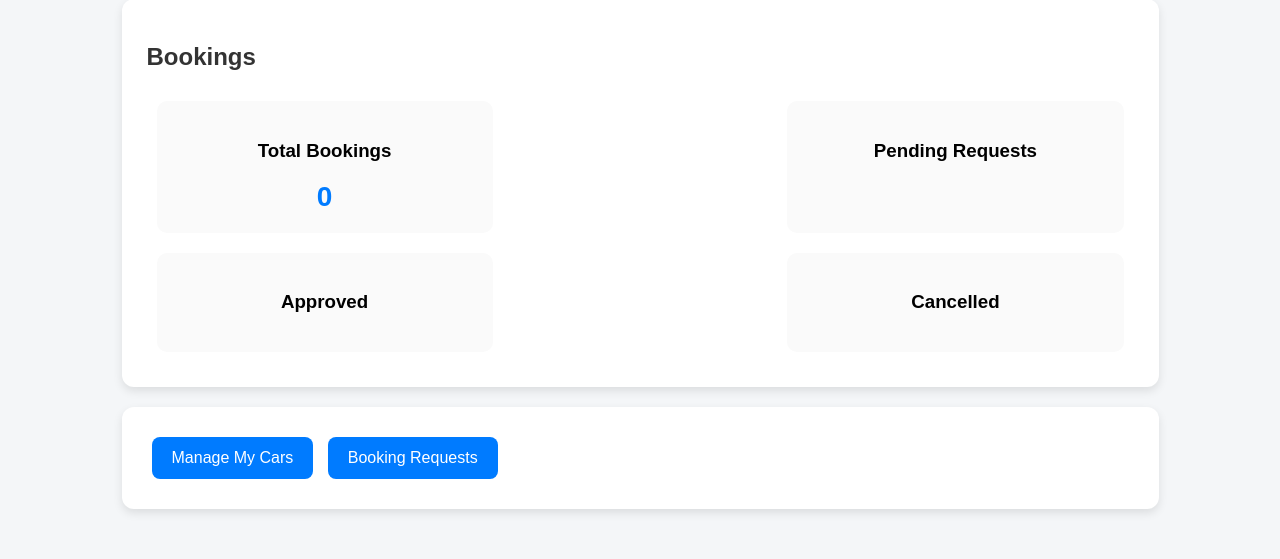
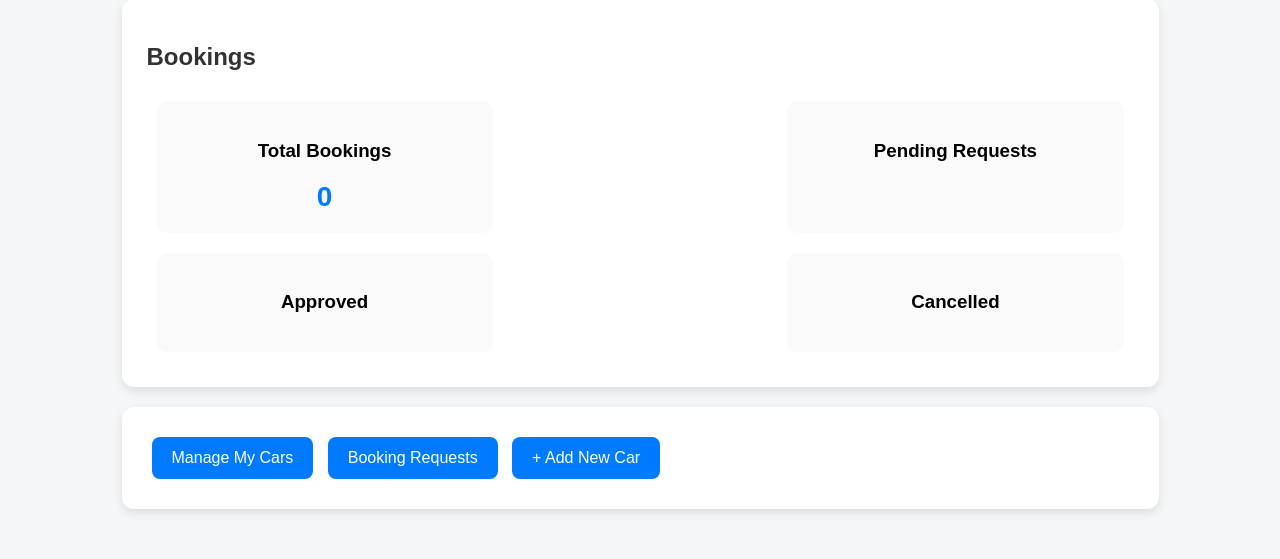
Before and after one commit to hima883/carbook-master, a PHP site: page /OwnerCar/OwnerProfile.php in a window 1280 px wide. Shown: the part 746-1305 px from the top of the page. Run offline with PHP 8.4, Linux system fonts and the light colour scheme; tables that the repository leaves empty hold one stand-in row (values such as "Sample post").

Commit message:
Adding button Add New Car to the Owner Profile

```diff
--- a/OwnerCar/OwnerProfile.php
+++ b/OwnerCar/OwnerProfile.php
@@ -258,7 +258,37 @@ a{
 
 }
 
+/* .profile-btn{
 
+    display:block;
+
+    width:100%;
+
+    text-align:center;
+
+    text-decoration:none;
+
+    background:#198754;
+
+    color:white;
+
+    padding:14px;
+
+    border-radius:8px;
+
+    margin-bottom:15px;
+
+    font-weight:bold;
+
+    transition:.3s;
+
+} */
+
+.profile-btn:hover{
+
+    background:#157347;
+
+}
 
 </style>
 
@@ -485,6 +515,14 @@ Booking Requests
 
 </a>
 
+<a
+href="AddCar.php"
+class="profile-btn">
+
+    + Add New Car
+
+</a>
+
 </div>
 
 </div>
```
